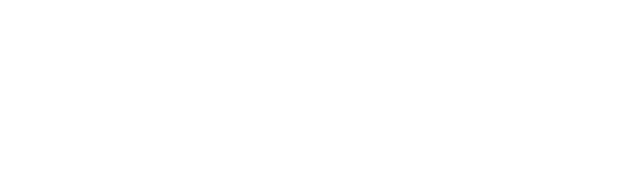
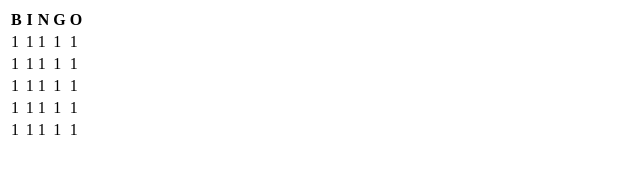
Before and after one commit to umedanaoyuki/BingoSheet, a plain HTML site: page index.html in a window 1280 px wide. Shown: the whole page, without its empty margins (0-640 px from the left). Drawn offline with Linux system fonts and the light colour scheme.

Commit message:
HTMLで表を作成

```diff
--- a/index.html
+++ b/index.html
@@ -8,6 +8,19 @@
     <title>MyBingo</title>
 </head>
 <body>
+<table>
+    <thead>
+    <tr><th>B</th><th>I</th><th>N</th><th>G</th><th>O</th></tr>
+    </thead>
+    <tbody>
+    <tr><td>1</td><td>1</td><td>1</td><td>1</td><td>1</td></tr>
+    <tr><td>1</td><td>1</td><td>1</td><td>1</td><td>1</td></tr>
+    <tr><td>1</td><td>1</td><td>1</td><td>1</td><td>1</td></tr>
+    <tr><td>1</td><td>1</td><td>1</td><td>1</td><td>1</td></tr>
+    <tr><td>1</td><td>1</td><td>1</td><td>1</td><td>1</td></tr>
+
+    </tbody>
+</table>
 
 
 <script src="js/main.js"></script>
```
